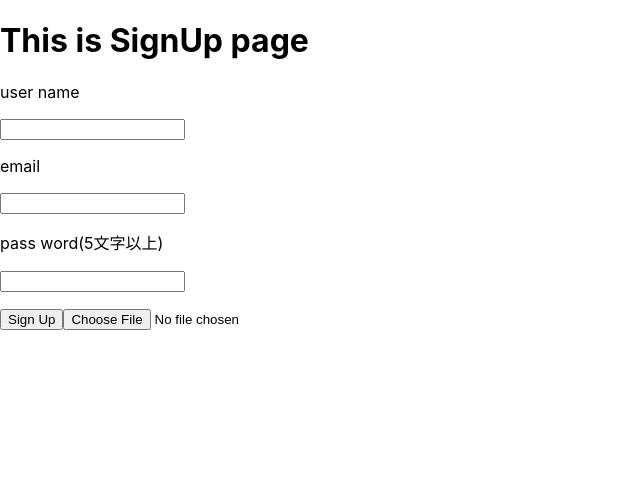
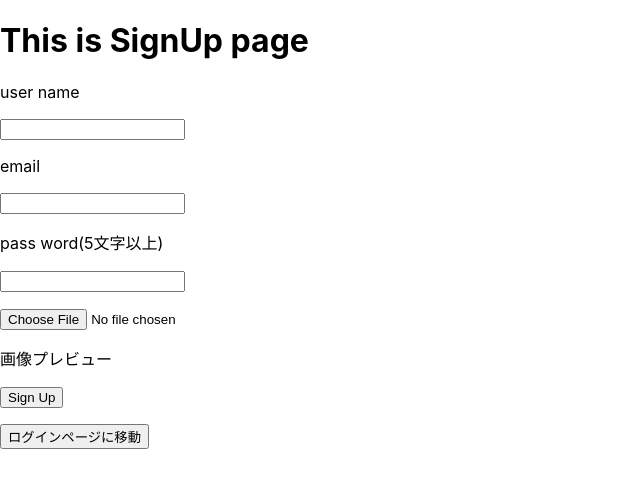
Before and after one commit to kugishun/books-viewer, a React (Create React App) app: page /signup in a window 1280 px wide. Shown: the top 488 px of the page, without its empty margins (0-640 px from the left). Built offline with nearby package versions, Linux system fonts and the light colour scheme.

Commit message:
singup loginの画面作成,アイコンプレビュー画面の作成

```diff
--- a/package.json
+++ b/package.json
@@ -6,6 +6,7 @@
     "@testing-library/jest-dom": "^5.17.0",
     "@testing-library/react": "^13.4.0",
     "@testing-library/user-event": "^13.5.0",
+    "compressorjs": "^1.2.1",
     "react": "^18.2.0",
     "react-dom": "^18.2.0",
     "react-hook-form": "^7.49.3",
--- /dev/null
+++ b/src/CSS/signup.css
@@ -0,0 +1,3 @@
+.preview{
+    border-radius: 15px;
+}
--- a/src/pages/Home.jsx
+++ b/src/pages/Home.jsx
@@ -11,6 +11,14 @@ const Home = () => {
     navigate("/Page2");
   };
 
+  const onClickLogin = () =>{
+    navigate("/login");
+  }
+
+  const onClickSignUp = () => {
+    navigate("/signup");
+  }
+
   const onClickPage404 = () => {
     // 適当なURLに飛んでみる
     const str = Math.random().toString(32).substring(2);
@@ -20,6 +28,10 @@ const Home = () => {
   return (
     <div className="Home">
       <h1>Home Page</h1>
+      <button onClick={onClickLogin}>Login</button>
+      <p></p>
+      <button onClick={onClickSignUp}>Signup</button>
+      <p></p>
       <button onClick={onClickPage1}>Page1</button>
       <p></p>
       <button onClick={onClickPage2}>Page2</button>
--- a/src/pages/login.jsx
+++ b/src/pages/login.jsx
@@ -1,7 +1,45 @@
-import {useForm} from 'react-hook-form';
+import { useState} from "react";
+import {useForm} from "react-hook-form";
+import { Navigate } from "react-router-dom";
 
 const Login =()=>{
 
+    const { register, handleSubmit,formState: { errors } } = useForm();
+    const onSubmit = (data) =>alert(JSON.stringify(data));
+
+    const onClickSignUp =()=>{
+        Navigate("/signup");
+    }
+
+    return(
+        <>
+            <h1>This is Login Page</h1>
+            <form onSubmit={handleSubmit(onSubmit)}>
+            <div className="email">
+                <p className="email-text">email</p>
+                <input type="email" className="email-input" {...register('email',{
+                    required: "メールアドレスを入力してください。",
+                    pattern: {
+                        value: /^[a-zA-Z0-9.!#$%&'*+\/=?^_`{|}~-]+@[a-zA-Z0-9-]+(?:\.[a-zA-Z0-9-]+)*$/,
+                        message:"メールアドレスが正しい形式ではないです。"}
+                })}/>
+                <p>{errors.email && errors.email.message}</p>
+            </div>
+            <div className="passWord">
+                <p className="passWord-text">pass word(5文字以上)</p>
+                <input type="password" className="passWord-input" {...register('password',{
+                    required:{value:true,message:"パスワードを設定してください。"},
+                minLength:{value:5,
+                    message:"パスワードは５文字以上で設定してください。"}
+                })}/>
+                <p>{errors.password && errors.password.message}</p>
+            </div>
+            <input type="submit" className="button" value="Login"/>
+            </form>
+            <p></p>
+        <button onClick={onClickSignUp}>ログインページに移動</button>
+        </>
+    )
 
 
 }
--- a/src/pages/signup.jsx
+++ b/src/pages/signup.jsx
@@ -1,17 +1,70 @@
-import { useState,useRef } from "react";
+import { useState} from "react";
 import {useForm} from "react-hook-form";
+import Compressor from "compressorjs";
+import '../CSS/signup.css';
+import { Navigate } from "react-router-dom";
 
 
 const Signup =()=>{
-    // const [email,setEmail] = useState();
-    // const [pass,setPass] = useState();
+
     const { register, handleSubmit,formState: { errors } } = useForm();
-    const onSubmit = (data) =>alert(JSON.stringify(data));
+    const onSubmit = (data) =>{
+        console.log(picture.length)
+        if(picture.length === 0){
+            setErrPicture("アイコンを設定してください");
+        }
+        alert(JSON.stringify(data))
+    };
 
-    const fileInput = useRef<HTMLInputElement | null>(null);
-    const [fileName, setFileName] = useState("");
-    const [imageData, setImageData] = useState("");
+    // const fileInput = useRef<HTMLInputElement | null>(null);
+    // const [fileName, setFileName] = useState("");
+    // const [imageData, setImageData] = useState("");
 
+
+    const [picture, setPicture] = useState([]);
+    const [errPicture,setErrPicture] = useState([]);
+
+    const hundleChange=(e)=>{
+
+        console.log("This is e.target.files")
+        console.log(e.target.files)
+        const file = e.target.files[0];
+        if(!file){
+            return;
+        }
+
+        new Compressor(file,{
+            maxHeight: 150,
+            maxWidth:150,
+            convertTypes: 'image/png',
+            success(result){
+                console.log("Compressor is success")
+                console.log(result);
+                const reader = new FileReader();
+                reader.onloadend = () => {
+                    const compressedDataUrl = reader.result;
+                    if (typeof compressedDataUrl !== "string") {
+                        console.log("result is not correct type")
+                        return;
+                    }
+                    console.log(compressedDataUrl)
+                    console.log([compressedDataUrl])
+                    setPicture([compressedDataUrl]);//[]で囲うと画像データとして認識される
+                };
+                reader.readAsDataURL(result);
+            },
+            error(err){
+                console.log(err.message);
+                setErrPicture(err.message);
+
+            }
+        })
+    // }
+    }
+
+    const onClickLigin =()=>{
+        Navigate("/login");
+    }
 
     return(
         <>
@@ -45,10 +98,20 @@ const Signup =()=>{
                 })}/>
                 <p>{errors.password && errors.password.message}</p>
             </div>
+            <div>
+                <input type="file" accept="image/jpeg, image/png" onChange={hundleChange}></input>
+                <div>
+                    <p>画像プレビュー</p>
+                    <div>
+                        {picture.length!==0 && <img className="preview" src={picture[0]}/>}
+                        <p>{errPicture && errPicture}</p>
+                    </div>
+                </div>
+            </div>
             <input type="submit" className="button" value="Sign Up"/>
-
-            <input type="file"/>
         </form>
+        <p></p>
+        <button onClick={onClickLigin}>ログインページに移動</button>
         </>
     );
 }
--- a/src/pages/testPost.jsx
+++ b/src/pages/testPost.jsx
@@ -1,4 +1,87 @@
+import React, {useState} from "react";
+import Compressor from 'compressorjs';
+
 const TestPost = () =>{
+
+    const [picture, setPicture] = useState([]);
+
+    const hundleChange=(e)=>{
+
+        console.log("This is e.target.files")
+        console.log(e.target.files)
+        const file = e.target.files[0];
+        if(!file){
+            return;
+        }
+
+        // new Compressor(file,{
+        //     maxHeight: 400,
+        //     maxWidth:400,
+        //     convertTypes: 'image/png',
+        //     success(result){
+        //         console.log("Compressor is success")
+        //         console.log("これはresultです。");
+        //         console.log(result)
+        //         console.log(result.name)
+        //         const reader = new FileReader();
+        //         reader.onloadend = () => {
+        //             const result = reader.result;
+        //             if (typeof result !== "string") {
+        //             console.log("result is not correct type")
+        //             return;
+        //         }
+        //         setPicture((prevImages) => [...prevImages, result]);
+        //     };
+        //     reader.readAsDataURL(file);
+        //     },
+        //     error(err){
+        //         console.log(err.message);
+        //     }
+        // })
+
+        new Compressor(file,{
+            maxHeight: 200,
+            maxWidth:200,
+            convertTypes: 'image/png',
+            success(result){
+                console.log("Compressor is success")
+                console.log(result);
+                const reader = new FileReader();
+                reader.onloadend = () => {
+                    const compressedDataUrl = reader.result;
+                    if (typeof compressedDataUrl !== "string") {
+                        console.log("result is not correct type")
+                        return;
+                    }
+                    console.log(compressedDataUrl)
+                    console.log([compressedDataUrl])
+                    setPicture([compressedDataUrl]);//[]で囲うと画像データとして認識される
+                };
+                reader.readAsDataURL(result);
+            },
+            error(err){
+                console.log(err.message);
+            }
+        })
+    // }
+    }
+
+    const onClickButton=()=>{
+        console.log(picture);
+    }
+
+    return(
+        <div>
+            <input type="file" accept="image/jpeg, image/png" onChange={hundleChange}></input>
+            <input type="button" value="提出" onClick={onClickButton}/>
+            <div>
+                <p>画像プレビュー</p>
+                <div>
+                    {picture.length!==0 && <img src={picture[0]}/>}
+                </div>
+            </div>
+        </div>
+    )
 
 }
 
```
Also changed, not shown: 1 other file (tests, documents, lock files or other folders).
